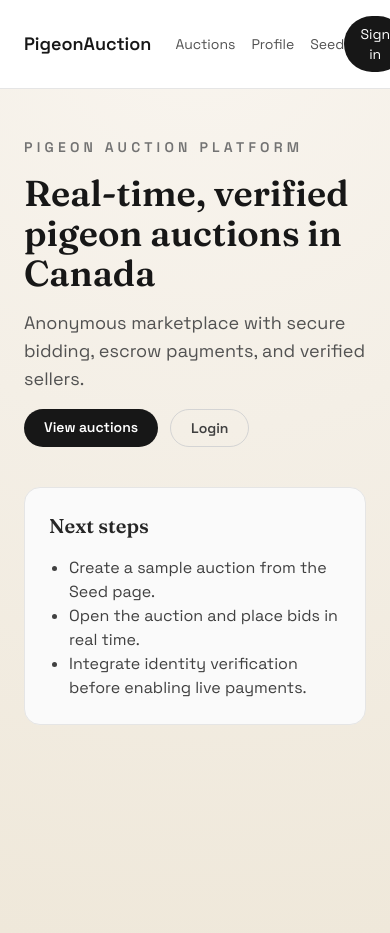
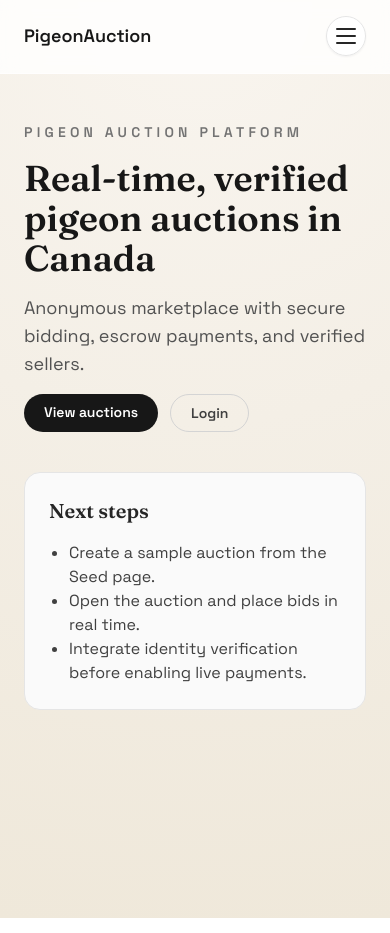
Before and after one commit to mabgcm/pigeonauction, a Next.js app: page / in a window 390 px wide. Built offline with nearby package versions, Linux system fonts and the light colour scheme; no server answers.

Commit message:
mobile navbar

```diff
--- a/src/components/SiteHeader.tsx
+++ b/src/components/SiteHeader.tsx
@@ -2,18 +2,20 @@
 
 import Link from "next/link";
 import { useAuth } from "@/components/AuthProvider";
+import { useState } from "react";
 
 export default function SiteHeader() {
   const { user, loading, signInWithGoogle, signOutUser } = useAuth();
+  const [menuOpen, setMenuOpen] = useState(false);
 
   return (
-    <header className="border-b border-neutral-200 bg-white">
+    <header className="sticky top-0 z-40 border-b border-white/60 bg-white/80 backdrop-blur">
       <div className="mx-auto flex max-w-6xl items-center justify-between px-6 py-4">
         <div className="flex items-center gap-6">
           <Link href="/" className="text-lg font-semibold text-neutral-900">
             PigeonAuction
           </Link>
-          <nav className="flex items-center gap-4 text-sm text-neutral-600">
+          <nav className="hidden items-center gap-4 text-sm text-neutral-600 md:flex">
             <Link href="/auctions" className="hover:text-neutral-900">
               Auctions
             </Link>
@@ -26,6 +28,7 @@ export default function SiteHeader() {
           </nav>
         </div>
         <div className="flex items-center gap-3 text-sm">
+          <div className="hidden items-center gap-3 md:flex">
             {loading ? (
               <span className="text-neutral-500">Loading...</span>
             ) : user ? (
@@ -47,6 +50,64 @@ export default function SiteHeader() {
               </button>
             )}
           </div>
+          <button
+            type="button"
+            onClick={() => setMenuOpen((open) => !open)}
+            className="flex h-10 w-10 items-center justify-center rounded-full border border-neutral-200 bg-white/90 text-neutral-700 shadow-sm md:hidden"
+            aria-label="Toggle menu"
+            aria-expanded={menuOpen}
+          >
+            <span className="sr-only">Toggle menu</span>
+            <div className="flex h-4 w-5 flex-col justify-between">
+              <span
+                className={`h-0.5 w-full rounded-full bg-neutral-800 transition ${menuOpen ? "translate-y-[7px] rotate-45" : ""}`}
+              />
+              <span
+                className={`h-0.5 w-full rounded-full bg-neutral-800 transition ${menuOpen ? "opacity-0" : ""}`}
+              />
+              <span
+                className={`h-0.5 w-full rounded-full bg-neutral-800 transition ${menuOpen ? "-translate-y-[7px] -rotate-45" : ""}`}
+              />
+            </div>
+          </button>
+        </div>
+      </div>
+      <div
+        className={`md:hidden ${menuOpen ? "max-h-[420px] opacity-100" : "max-h-0 opacity-0"} overflow-hidden border-t border-white/60 bg-white/95 transition-all duration-300`}
+      >
+        <div className="mx-auto flex max-w-6xl flex-col gap-3 px-6 py-4">
+          <Link href="/auctions" className="text-sm font-semibold text-neutral-800">
+            Auctions
+          </Link>
+          <Link href="/profile" className="text-sm font-semibold text-neutral-800">
+            Profile
+          </Link>
+          <Link href="/dev/seed" className="text-sm font-semibold text-neutral-800">
+            Seed
+          </Link>
+          <div className="mt-2 rounded-2xl border border-neutral-200 bg-white p-4 text-sm">
+            {loading ? (
+              <span className="text-neutral-500">Loading...</span>
+            ) : user ? (
+              <div className="flex items-center justify-between">
+                <span className="text-neutral-600">{user.displayName ?? user.email}</span>
+                <button
+                  onClick={signOutUser}
+                  className="rounded-full border border-neutral-300 px-3 py-1 text-neutral-700 hover:border-neutral-400"
+                >
+                  Sign out
+                </button>
+              </div>
+            ) : (
+              <button
+                onClick={signInWithGoogle}
+                className="w-full rounded-full bg-neutral-900 px-4 py-2 text-white hover:bg-neutral-800"
+              >
+                Sign in
+              </button>
+            )}
+          </div>
+        </div>
       </div>
     </header>
   );
```
Lines whose indentation alone changed are shown as unchanged.
